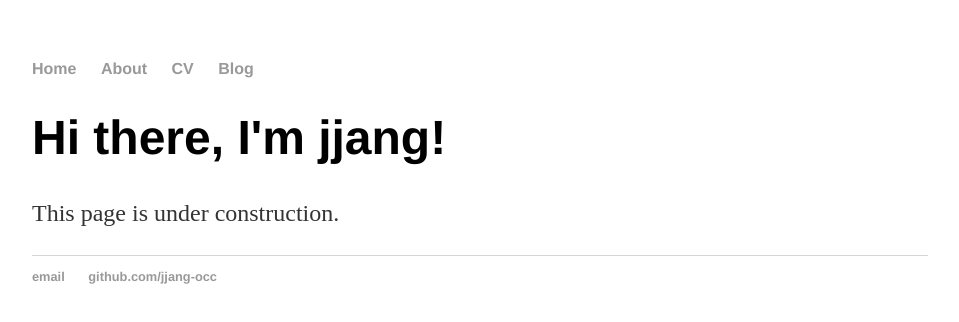
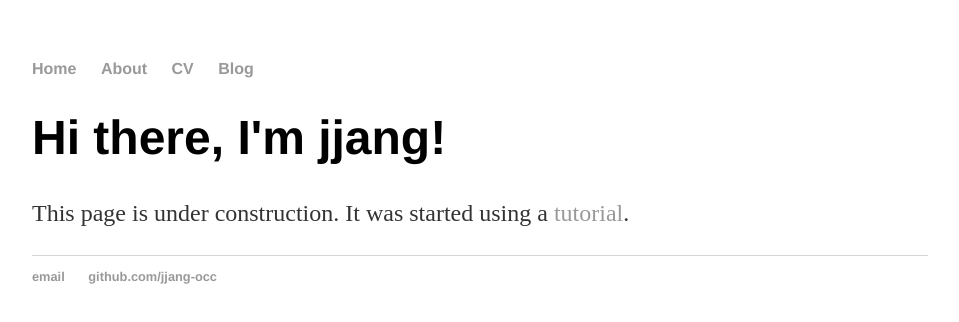
Before and after one commit to jjang-occ/jjang-occ.github.io, a plain HTML site: page index.html in a window 1280 px wide. Shown: the whole page, without its empty margins (160-1119 px from the left). Drawn offline with Linux system fonts and the light colour scheme.

Commit message:
Update index.html

```diff
--- a/index.html
+++ b/index.html
@@ -17,7 +17,8 @@
 		<div class="container">
     		<div class="blurb">
         		<h1>Hi there, I'm jjang!</h1>
-				<p>This page is under construction.</p>
+				<p>This page is under construction. It was started using a
+					<a href="http://jmcglone.com/guides/github-pages/">tutorial</a>.</p>
     		</div><!-- /.blurb -->
 		</div><!-- /.container -->
 		<footer>
```
